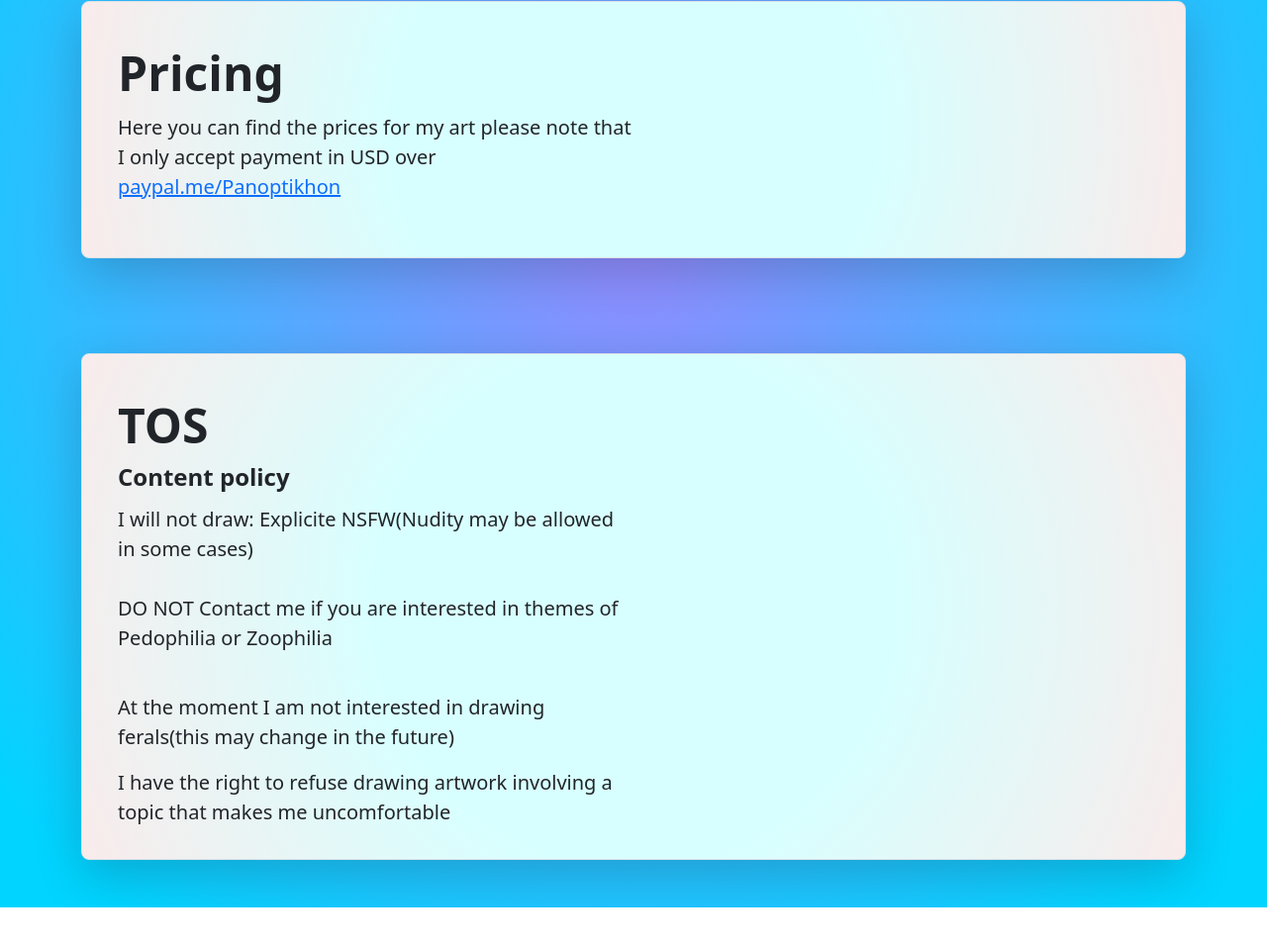
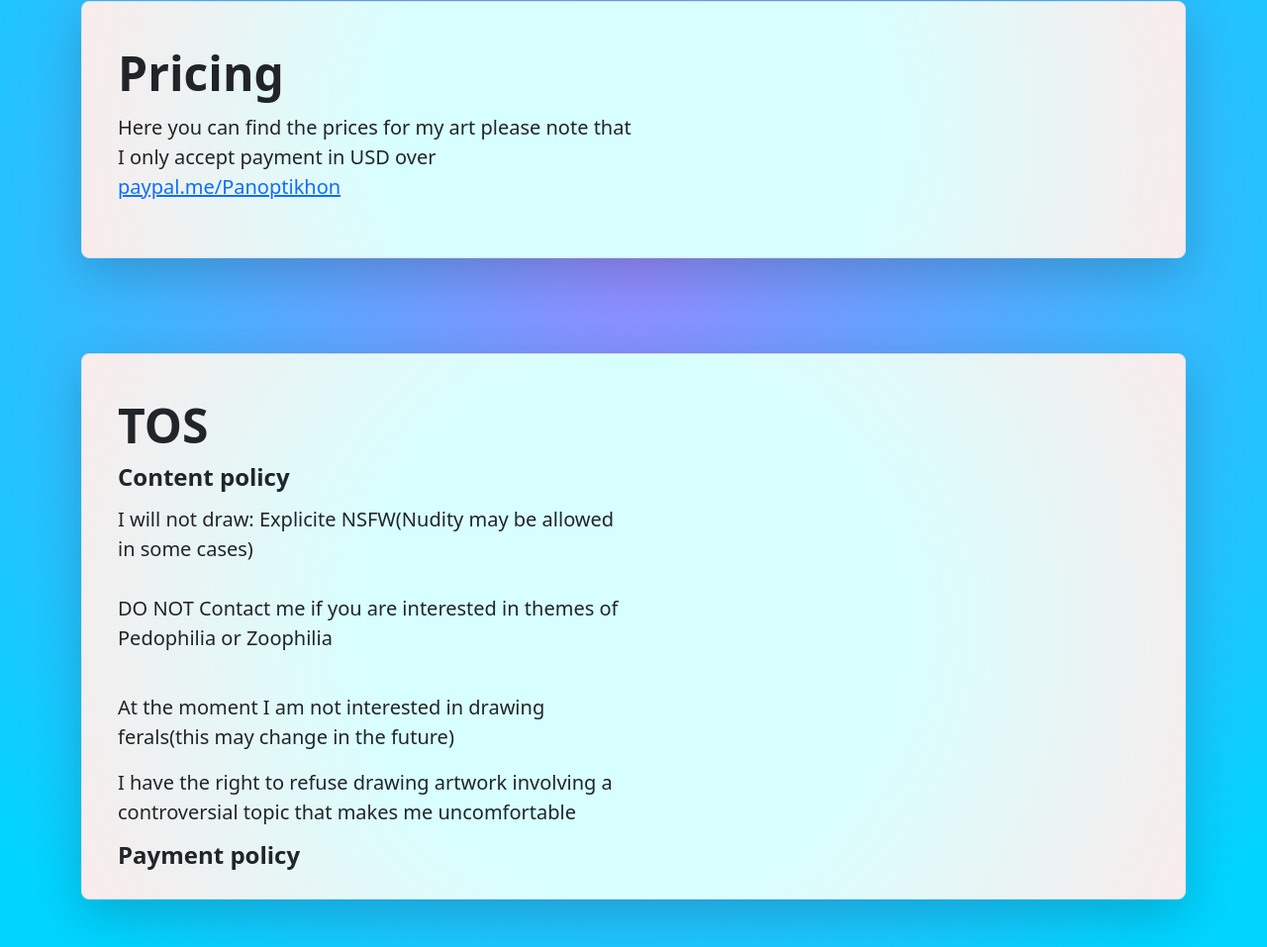
Before and after one commit to FissionFeline/Panoptikon, a plain HTML site: page comms.html in a window 1280 px wide. Shown: the part 427-1384 px from the top of the page at 99% size. Before the commit the page ends 1344 px from the top, so only its background shows below. Drawn offline with nearby package versions, Linux system fonts and the light colour scheme.

Commit message:
Update comms.html

```diff
--- a/comms.html
+++ b/comms.html
@@ -52,7 +52,9 @@ background: radial-gradient(circle, rgba(146,139,255,1) 0%, rgba(0,212,255,1) 92
                 <p class="lead">I will not draw: Explicite NSFW(Nudity may be allowed in some cases) <br> <br><b>DO NOT</b> Contact me if you are interested in themes of <br><b>Pedophilia or Zoophilia</b></p>
                 <br>
                 <p class="lead">At the moment I am not interested in drawing ferals(this may change in the future)</p>
-                <p class="lead">I have the right to refuse drawing artwork involving a topic that makes me uncomfortable</p>
+                <p class="lead">I have the right to refuse drawing artwork involving a controversial topic that makes me uncomfortable</p>
+                <h4 class="display-8 fw-bold lh-1 mb-3" id="fade">Payment policy</h4>
+                <p class="lead"></p>
                 <div class="pb-3"></div>
             </div>
         </div>
```
